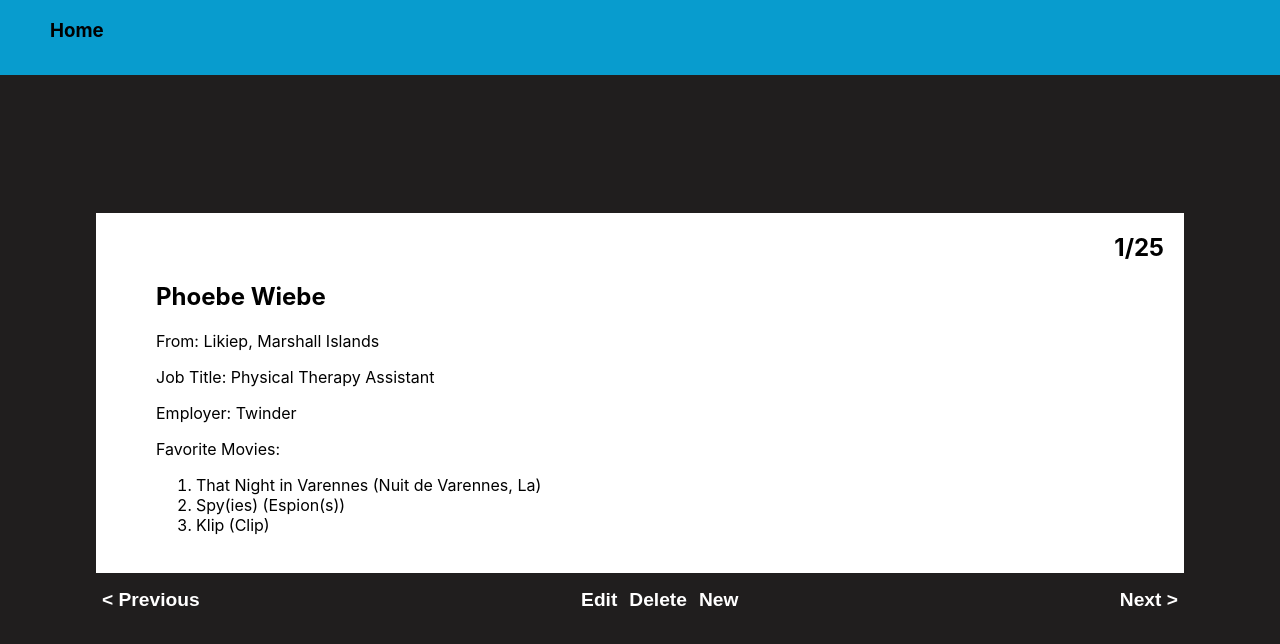
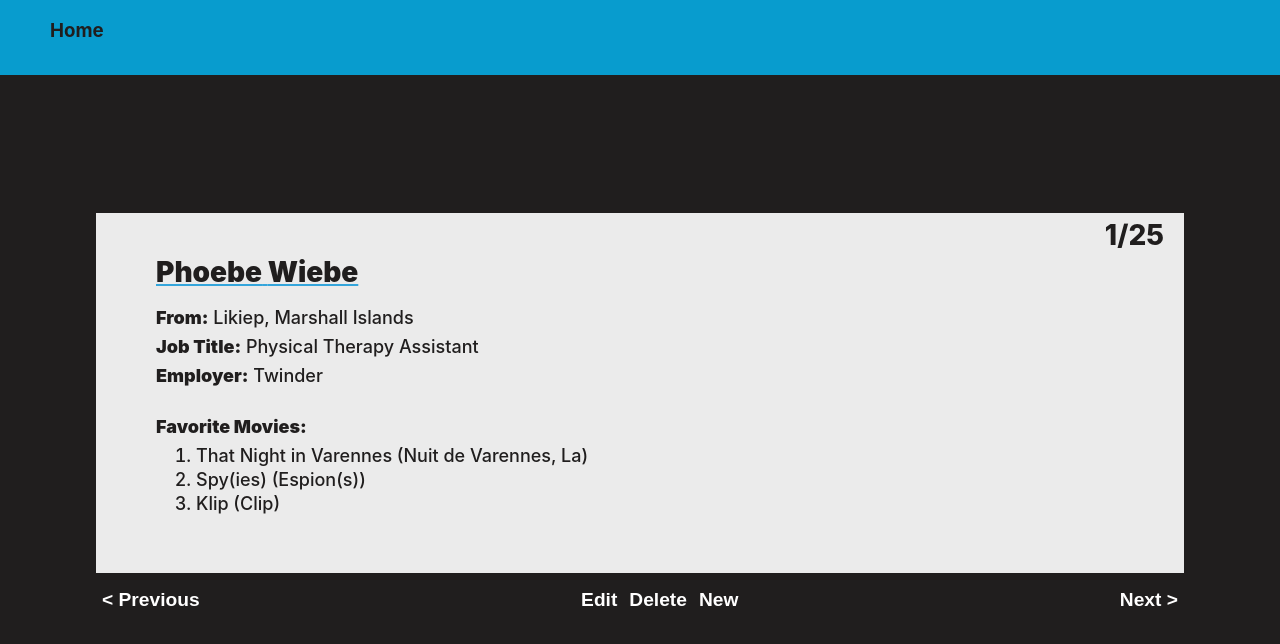
Before and after one commit to wiebejordan/react3-afternoon-project, a React (Create React App) app: page / in a window 1280 px wide. Shown: the top 644 px of the page. Built offline with nearby package versions, Linux system fonts and the light colour scheme.

Commit message:
styling complete

```diff
--- a/src/App.css
+++ b/src/App.css
@@ -35,7 +35,7 @@ header {
 .card {
   width: 85%;
   height: 360px;
-  background-color: white;
+  background-color: RGB(235, 235, 235);
 
 }
 
@@ -55,3 +55,7 @@ button {
   font-weight: bold;
   font-size: larger;
 }
+
+#blue-buttons{
+  color: blue;
+}
--- a/src/App.js
+++ b/src/App.js
@@ -28,12 +28,20 @@ componentDidMount(){
   this.getPerson();
 
 }
+stopIncrement = () => {
+  if(this.state.personID === 25){
+    this.setState({personID: 24})
+  }
+}
 
 
 handleIncrement = () => {
-  if(this.state.personID !== this.state.person.length -1)
+  if(this.state.personID > -1){
 this.setState({personID: this.state.personID += 1});
-  this.getPerson();
+  this.getPerson();}
+  else if(this.state.personID <= 24){
+    this.setState({personID: 24})
+  }
   console.log('hit')
 }
 
@@ -62,9 +70,9 @@ this.getPerson();
           <div className='Buttons'>
 
           <button onClick={this.handleDecrement}>{'<'} Previous</button>
-          <div className='extra-buttons'>
-          <ExtraButtons />
-          </div>
+
+            <  ExtraButtons id='blue-buttons'/>
+
           <button onClick={this.handleIncrement}>Next {'>'}</button>
 
 
--- a/src/Components/DataButtons.js
+++ b/src/Components/DataButtons.js
@@ -1,5 +1,5 @@
 import React, {Component} from "react";
-import DataFormat from './DataFormat';
+import './databuttons.css';
 
 
 class ExtraButtons extends Component{
@@ -11,11 +11,11 @@ class ExtraButtons extends Component{
 
 render(){
   return (
-    <>
+    <div id='blue-buttons' >
     <button>Edit</button>
     <button>Delete</button>
     <button>New</button>
-    </>
+    </div>
   )
 }
 
--- a/src/Components/DataFormat.js
+++ b/src/Components/DataFormat.js
@@ -26,11 +26,11 @@ class DataFormat extends Component{
 
   <h2 className='name'> {name.first} {name.last}</h2>
 
-    <p className='from'>From: {city}, {country} </p>
+    <p className='from'><strong>From:</strong> {city}, {country} </p>
 
-  <p className='title'>Job Title: {title}</p>
+  <p className='title'><strong>Job Title:</strong> {title}</p>
 
-  <p className='Employer'>Employer: {employer}</p>
+  <p className='employer'><strong>Employer:</strong> {employer}</p>
 
 
 
--- a/src/Components/dataformat.css
+++ b/src/Components/dataformat.css
@@ -1,15 +1,69 @@
 div{
   box-sizing: border-box;
+  color: rgb(32, 30, 30);
+  position: relative;
+
 
 }
 
 .id {
   text-align: right;
   margin-right: 20px;
-  margin-bottom: px;
+  margin-bottom: 0px;
+  box-sizing: border-box;
+  font-size: 28px;
+  margin-top: 5px;
+  margin-bottom: -20px;
+  font-weight: 800;
+
+
 }
 
 section {
+  box-sizing: border-box;
   margin-left: 60px;
-  padding-bottom: 20px;
+  font-size: 18px;
+  font-weight: 500;
+
+
+
+
 }
+
+.name {
+  text-decoration-line: underline;
+  text-decoration-color: RGB(52, 165, 219);
+  font-weight: 900;
+  font-size: 28px;
+
+  margin-bottom: 0px;
+
+}
+
+.from{
+  margin-bottom: -10px;
+}
+
+.title{
+  margin-bottom: -10px;
+}
+
+.employer{
+  margin-bottom: 30px;
+
+}
+
+.fav-movies-key{
+  margin-bottom: -10px;
+  font-weight: 900;
+}
+
+li {
+  font-size: 18px;
+  font-weight: 500;
+  margin-bottom: 3px;
+}
+
+strong{
+  font-weight: 900;
+}
```
Also changed, not shown: src/Components/databuttons.css (added).
